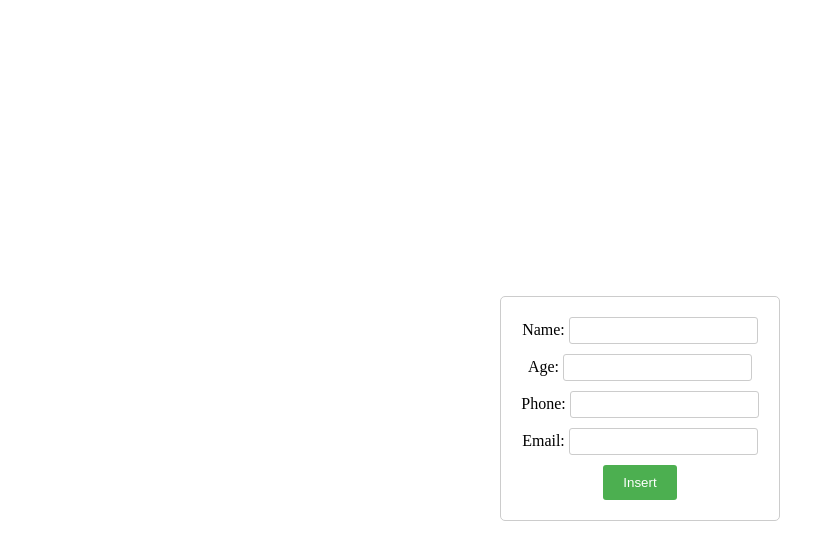
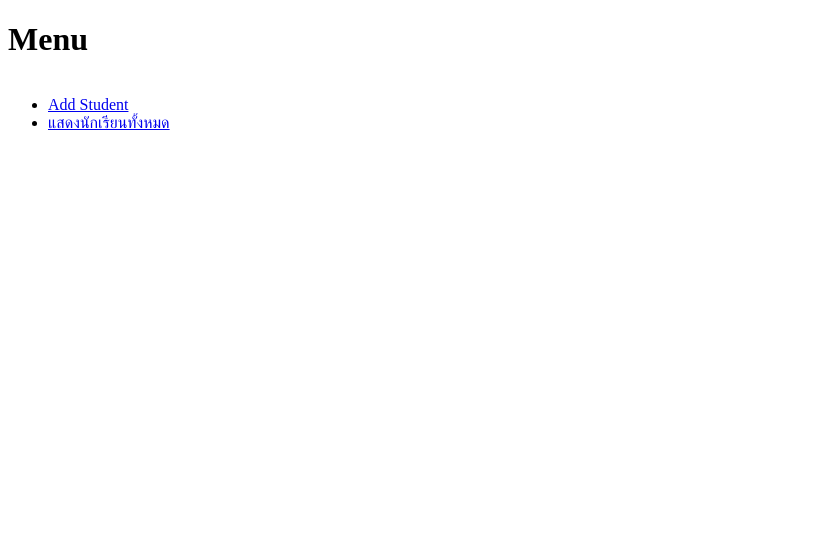
Before and after one commit to nontayanasongkhla/Project, a website: page index.html in a window 1280 px wide. Shown: the whole page, without its empty margins (0-835 px from the left). Drawn offline with Linux system fonts and the light colour scheme.

Commit message:
Update index.html

```diff
--- a/index.html
+++ b/index.html
@@ -1,3 +1,4 @@
+
 <!DOCTYPE html>
 <html lang="en">
 <head>
@@ -6,32 +7,16 @@
     <title>Document</title>
 </head>
 <body>
-    <div style="display: flex; justify-content: center; align-items: center; height: 100vh;">
-        <form method = "post" action = "/students" style="padding: 20px; border: 1px solid #ccc; border-radius: 5px; display: flex; flex-direction: column; align-items: center;">
-            <div style="margin-bottom: 10px;">
-                <label for="name">Name:</label>
-                <input type="text" id="name" name="name" required style="padding: 5px; border: 1px solid #ccc; border-radius: 3px;">
-            </div>
-
-            <div style="margin-bottom: 10px;">
-                <label for="age">Age:</label>
-                <input type="number" id="age" name="age" required style="padding: 5px; border: 1px solid #ccc; border-radius: 3px;">
-            </div>
-
-            <div style="margin-bottom: 10px;">
-                <label for="phone">Phone:</label>
-                <input type="tel" id="phone" name="phone" required style="padding: 5px; border: 1px solid #ccc; border-radius: 3px;">
-            </div>
-
-            <div style="margin-bottom: 10px;">
-                <label for="email">Email:</label>
-                <input type="email" id="email" name="email" required style="padding: 5px; border: 1px solid #ccc; border-radius: 3px;">
-            </div>
-
-            <div>
-                <button type="submit" style="padding: 10px 20px; background-color: #4CAF50; color: white; border: none; border-radius: 3px; cursor: pointer;">Insert</button>
-            </div>
-        </form>
+  <h1>Menu</h1>
+    <div style="display: flex; justify-content: left; align-items: left; height: 100vh;">
+        <ul id = "Menu">
+            <li class = "Menu">
+              <a href="./student_add.html">Add Student</a>
+            </li>
+            <li class = "Menu">
+              <a href="./students.ejs">แสดงนักเรียนทั้งหมด</a>
+            </li>
+          </ul>
     </div>
 </body>
 </html>
```
